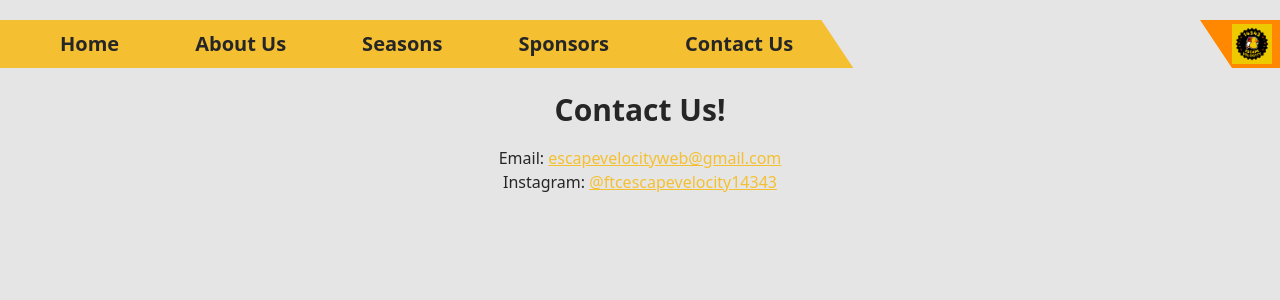
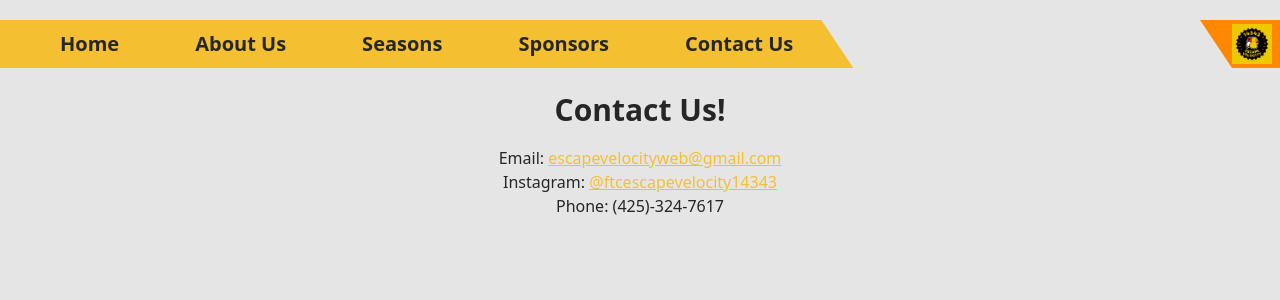
Before and after one commit to brachiotusk/evwebsite-real, a SvelteKit app: page /contact in a window 1280 px wide. Shown: the top 300 px of the page. Built offline with nearby package versions, Linux system fonts and the light colour scheme.

Commit message:
Update +page.svelte

```diff
--- a/src/routes/contact/+page.svelte
+++ b/src/routes/contact/+page.svelte
@@ -14,6 +14,7 @@
     <ul>
         <li>Email: <a href="mailto:escapevelocityweb@gmail.com" class="text-evyellow underline">escapevelocityweb@gmail.com</a></li>
         <li>Instagram: <a href="https://www.instagram.com/ftcescapevelocity14343/" class="text-evyellow underline">@ftcescapevelocity14343</a></li>
+        <p> Phone: (425)-324-7617</p>
     </ul>
 
 </PageWrapper>
```
